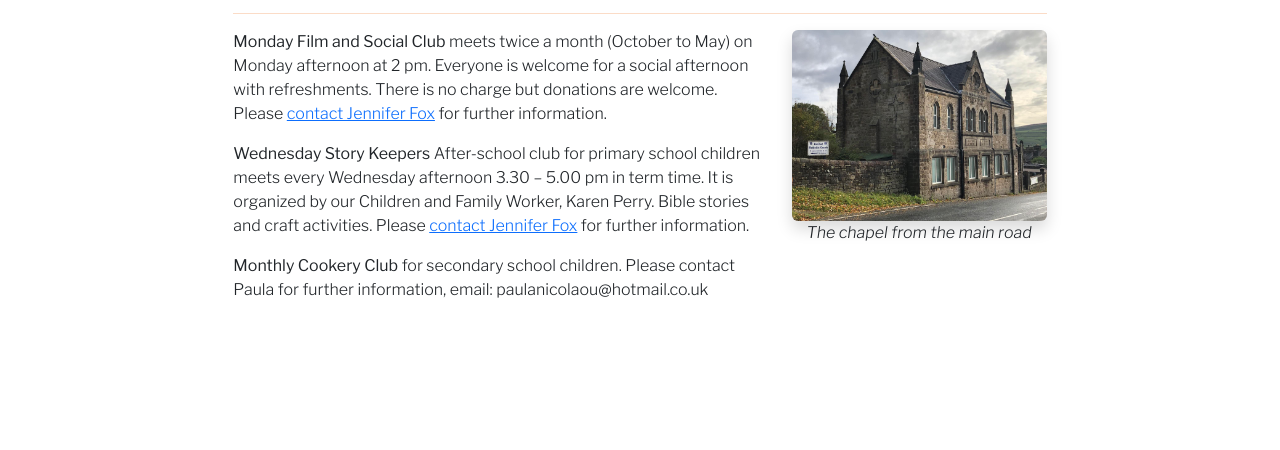
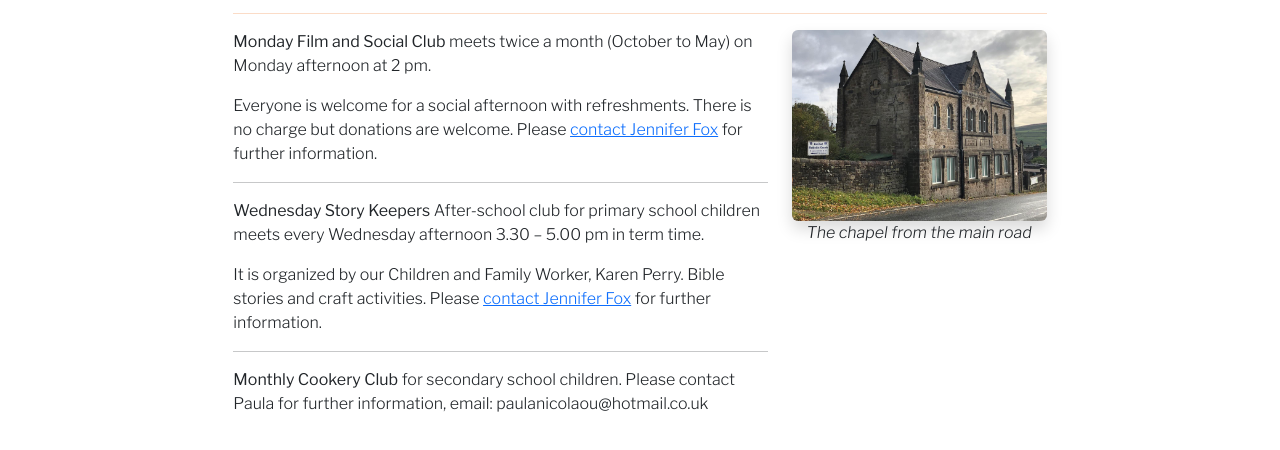
Before and after one commit to charleymroberts/bmc_website, a plain HTML site: page regular-activities.html in a window 1280 px wide. Shown: the part 230-680 px from the top of the page. Drawn offline with nearby package versions, Linux system fonts and the light colour scheme.

Commit message:
Add <hr> to Regular Activities page and swap photo/text layout on About page

```diff
--- a/regular-activities.html
+++ b/regular-activities.html
@@ -62,14 +62,19 @@
                 <div class="col-sm-8">
 
             <p><strong>Monday Film and Social Club</strong> meets twice a month
-                (October to May) on Monday afternoon at 2 pm. Everyone is welcome for a social
+                (October to May) on Monday afternoon at 2 pm.</p>
+                <p>Everyone is welcome for a social
                 afternoon with refreshments. There is no charge but donations are welcome.
                 Please <a href="contact-us.html">contact Jennifer Fox</a> for further information.</p>
 
+            <hr>
+
             <p><strong>Wednesday Story Keepers</strong> After-school club for
-                primary school children meets every Wednesday afternoon 3.30 – 5.00 pm in term time. It is
-                organized by our Children and Family Worker, Karen Perry. Bible stories and
+                primary school children meets every Wednesday afternoon 3.30 – 5.00 pm in term time.</p>
+                <p>It is organized by our Children and Family Worker, Karen Perry. Bible stories and
                 craft activities. Please <a href="contact-us.html">contact Jennifer Fox</a> for further information.</p>
+
+            <hr>
 
             <p><strong>Monthly Cookery Club</strong> for secondary school
                 children. Please contact Paula for further information, email: paulanicolaou@hotmail.co.uk</p>
```
